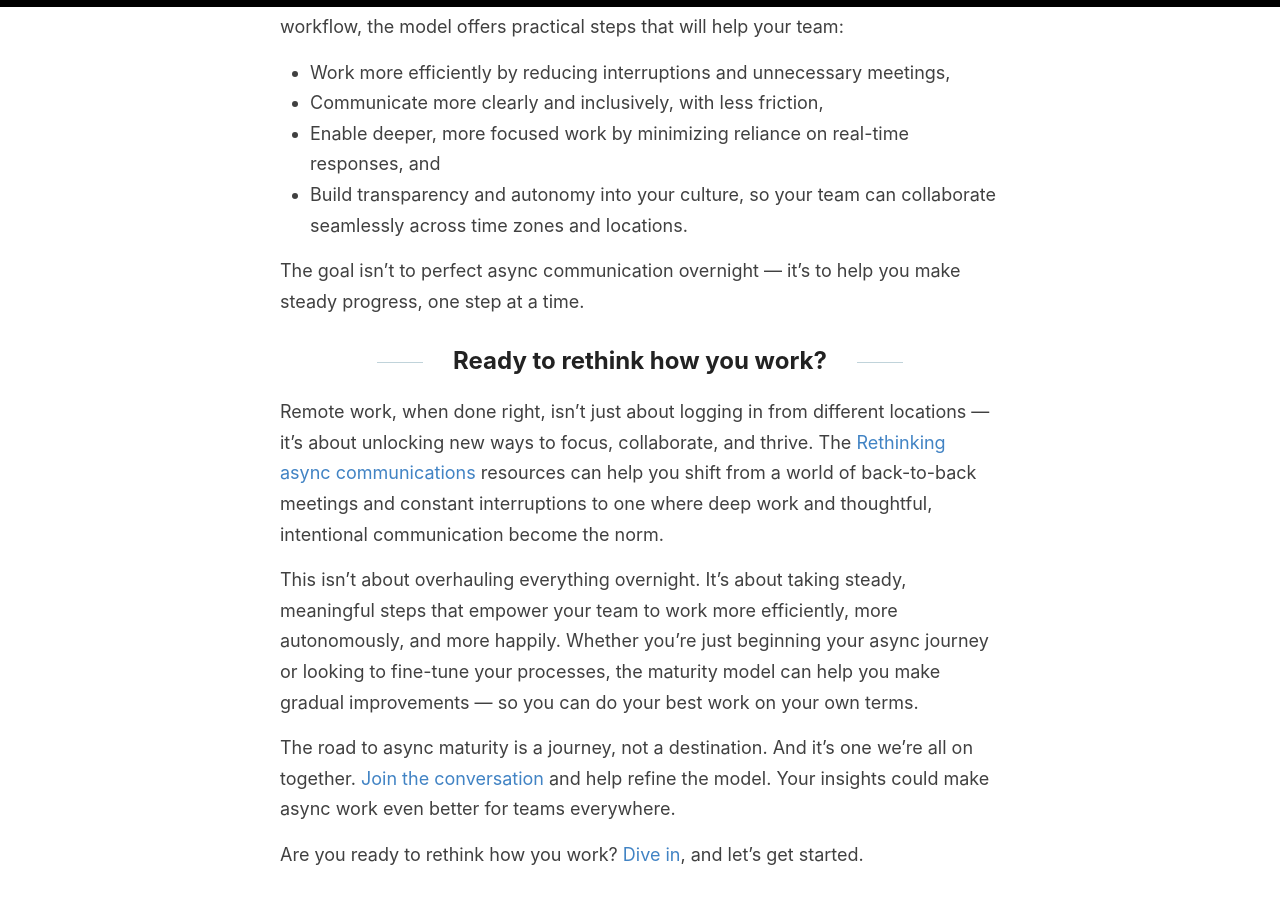
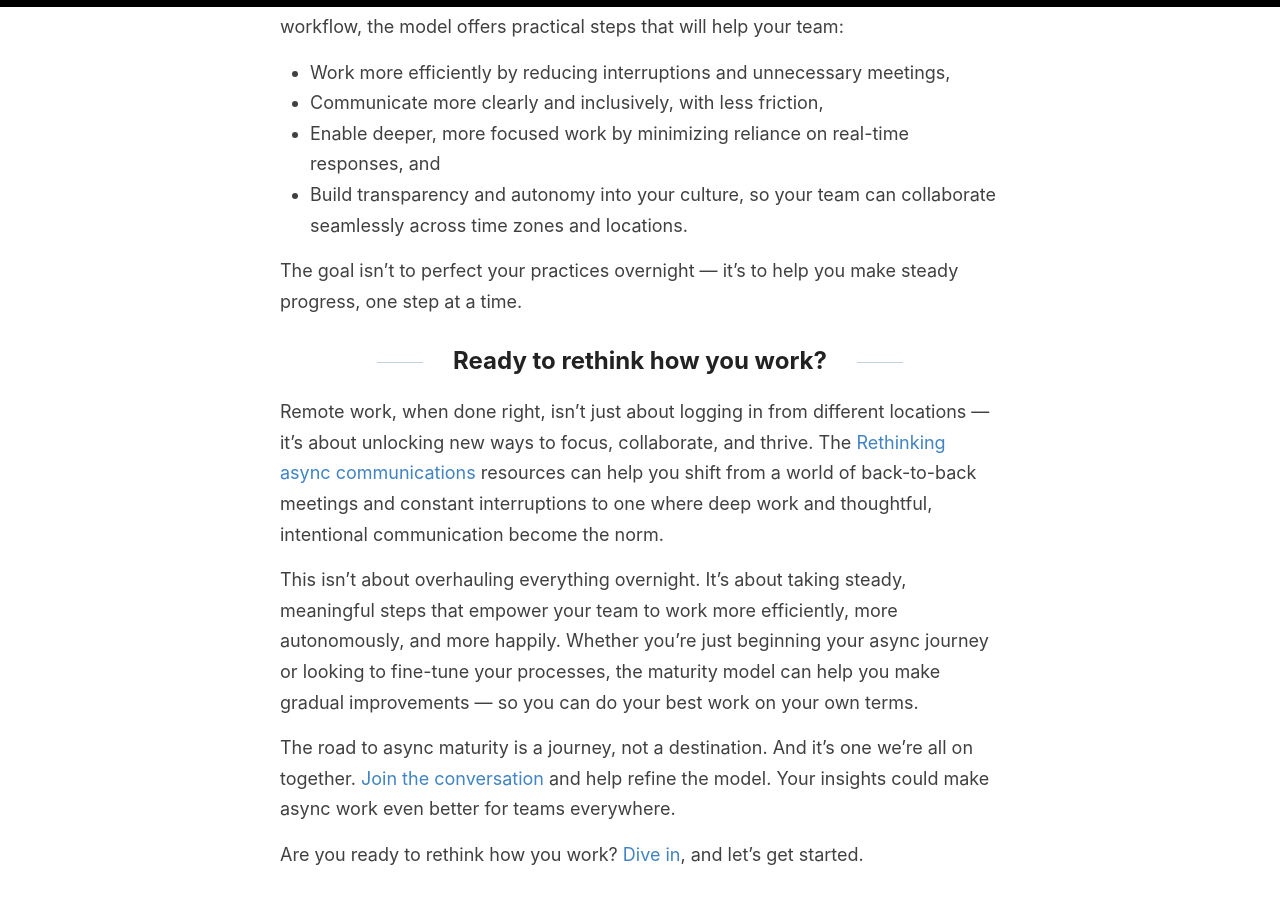
Before and after one commit to amatlack/amatlack.github.io, a Jekyll site: the page built from _posts/2024-10-03-async-comms-maturity-model.md, in a window 1280 px wide and 900 px high, scrolled down 2343 px. Built offline with Jekyll 4.4.1, drawn with Linux system fonts in a browser that asks for light colours.

Commit message:
wording tweak

```diff
--- a/_posts/2024-10-03-async-comms-maturity-model.md
+++ b/_posts/2024-10-03-async-comms-maturity-model.md
@@ -35,7 +35,7 @@ Each area is divided into four maturity levels, so teams can assess where they s
 - Enable deeper, more focused work by minimizing reliance on real-time responses, and
 - Build transparency and autonomy into your culture, so your team can collaborate seamlessly across time zones and locations.
 
-The goal isn’t to perfect async communication overnight — it’s to help you make steady progress, one step at a time.
+The goal isn’t to perfect your practices overnight — it’s to help you make steady progress, one step at a time.
 
 ## Ready to rethink how you work?
 
```
